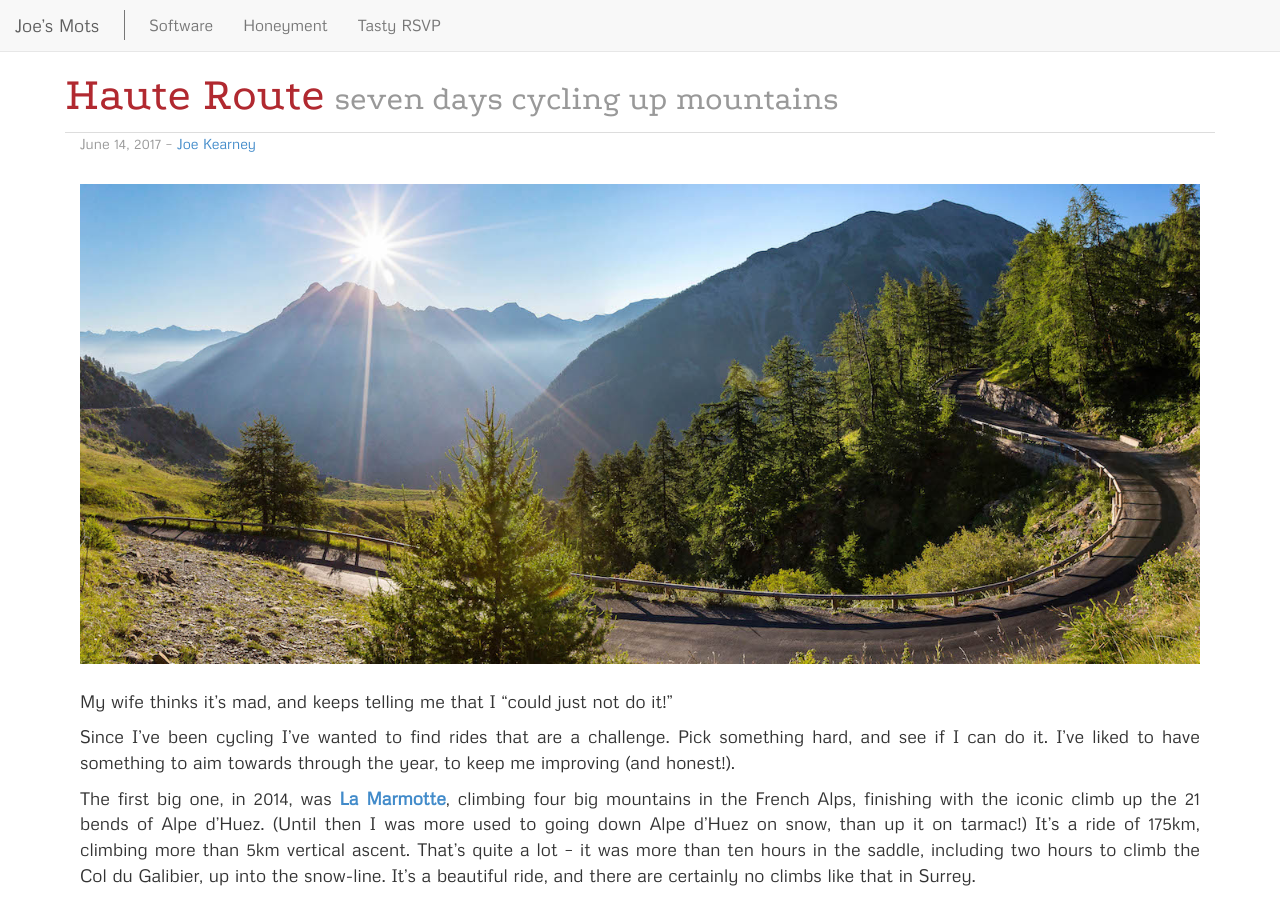
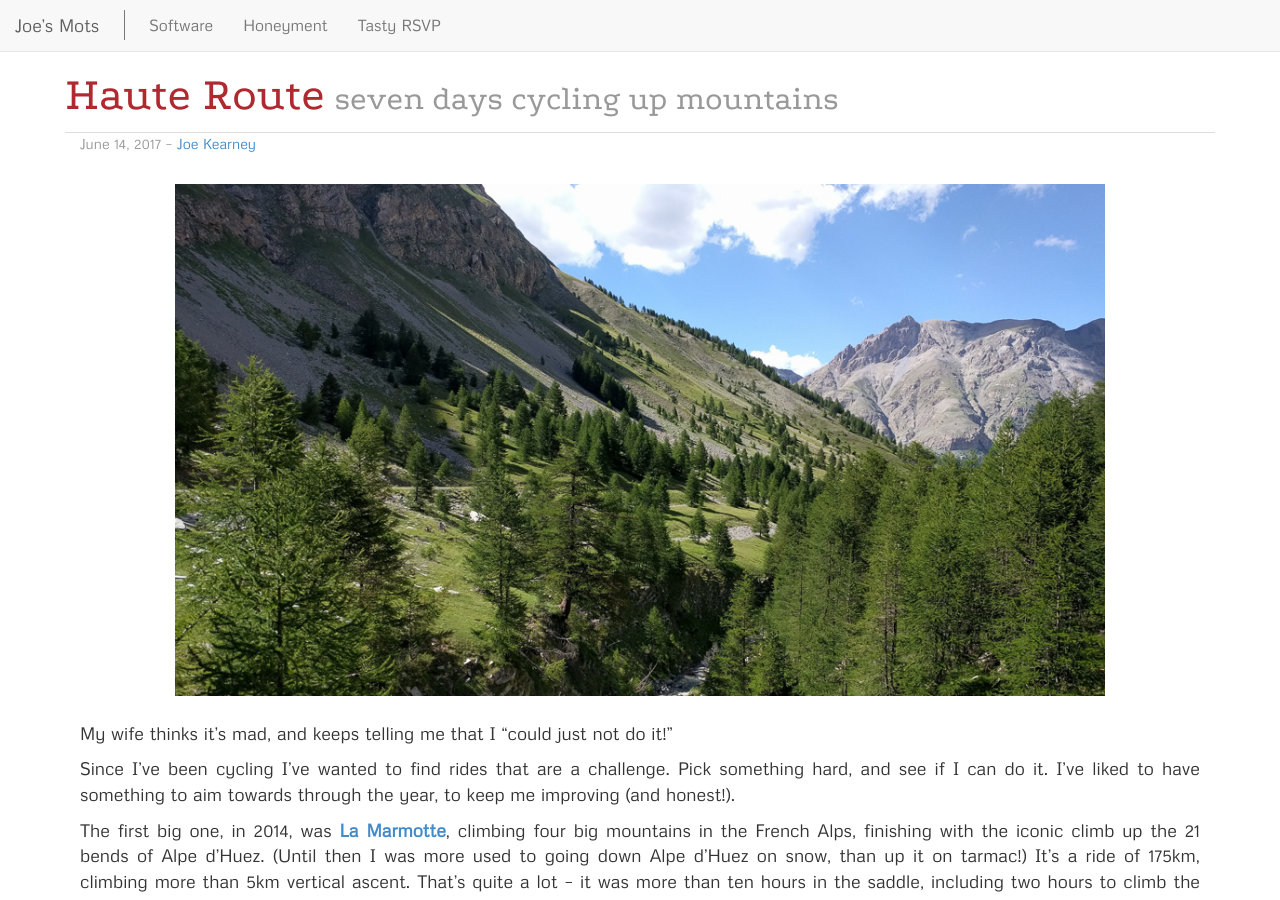
Before and after one commit to joekearney/joekearney.github.io, a Jekyll site: the page built from _posts/cycling/haute-route/2017-06-14-haute-route-intro.md, in a window 1280 px wide and 900 px high. Built offline with Jekyll 4.4.1, drawn with Linux system fonts in a browser that asks for light colours; comment, search, counter and statistics services are not loaded.

Commit message:
own picture for haute route main page

```diff
--- a/_posts/cycling/haute-route/2017-06-14-haute-route-intro.md
+++ b/_posts/cycling/haute-route/2017-06-14-haute-route-intro.md
@@ -19,7 +19,7 @@ status: published
 type: post
 author: Joe Kearney
 #title_image_img: images/haute-route/alps-profile-2017.jpg
-title_image_img: images/haute-route/pretty-alps.jpg
+title_image_img: images/haute-route/col-cayolle-wide.jpg
 ---
 
 [hra-2017]: http://www.hauteroute.org/events/overview/alps-2017
```
Also changed, not shown: images/haute-route/col-cayolle-wide.jpg (added).
